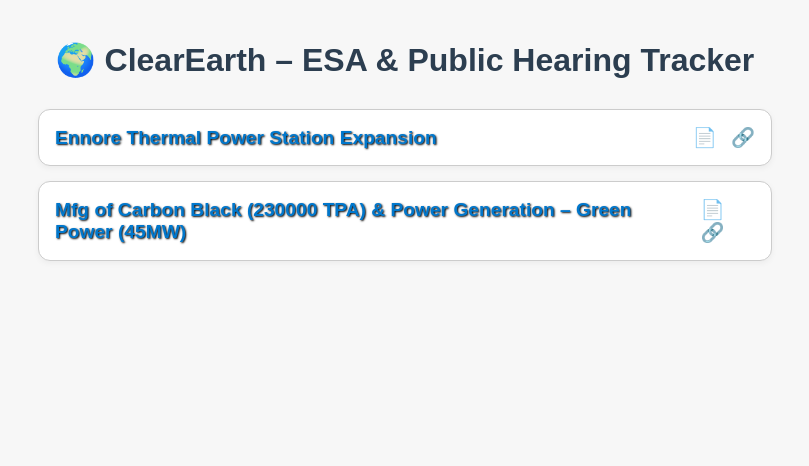
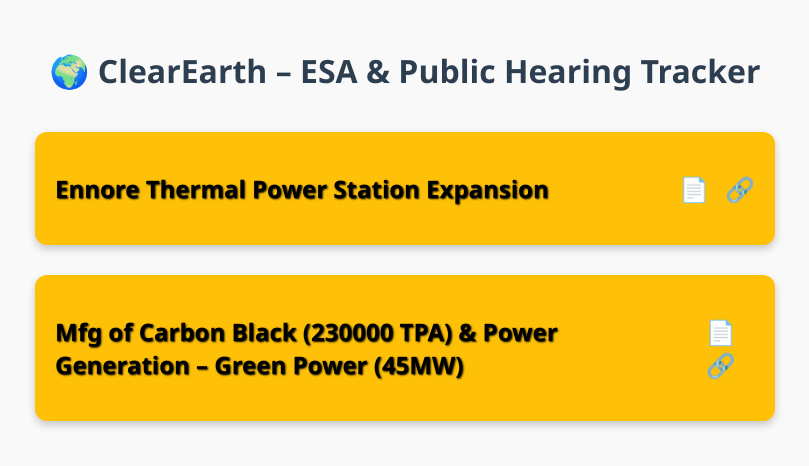
Before and after one commit to Varsha-S2005/clear_earth, a plain HTML site: page index.html in a window 1280 px wide. Shown: the whole page, without its empty margins (235-1044 px from the left). Drawn offline with Linux system fonts and the light colour scheme; files whose address does not match are found by name.

Commit message:
Update index.html

```diff
--- a/index.html
+++ b/index.html
@@ -4,65 +4,6 @@
   <meta charset="UTF-8" />
   <title>ClearEarth – ESA Project Tracker</title>
   <link rel="stylesheet" href="style.css" />
-  <style>
-    body {
-      font-family: Arial, sans-serif;
-      background: #f7f7f7;
-      color: #2c3e50;
-      margin: 0;
-      padding: 20px;
-    }
-
-    h1 {
-      font-size: 2rem;
-      text-align: center;
-      margin-bottom: 30px;
-    }
-
-    #projects-container {
-      max-width: 800px;
-      margin: auto;
-    }
-
-    .project-card {
-      background: #ffffff;
-      border: 1px solid #ccc;
-      border-radius: 12px;
-      padding: 16px;
-      margin-bottom: 15px;
-      box-shadow: 0 2px 6px rgba(0, 0, 0, 0.05);
-    }
-
-    .card-header {
-      display: flex;
-      justify-content: space-between;
-      align-items: center;
-    }
-
-    .project-title {
-      font-size: 1.2rem;
-      margin: 0;
-      cursor: pointer;
-      color: #0077cc;
-    }
-
-    .icons a {
-      margin-left: 10px;
-      font-size: 1.2rem;
-      text-decoration: none;
-    }
-
-    .card-details {
-      margin-top: 10px;
-      display: none;
-      font-size: 0.95rem;
-      color: #333;
-    }
-
-    .card-details p {
-      margin: 0;
-    }
-  </style>
 </head>
 <body>
   <h1>🌍 ClearEarth – ESA & Public Hearing Tracker</h1>
```
